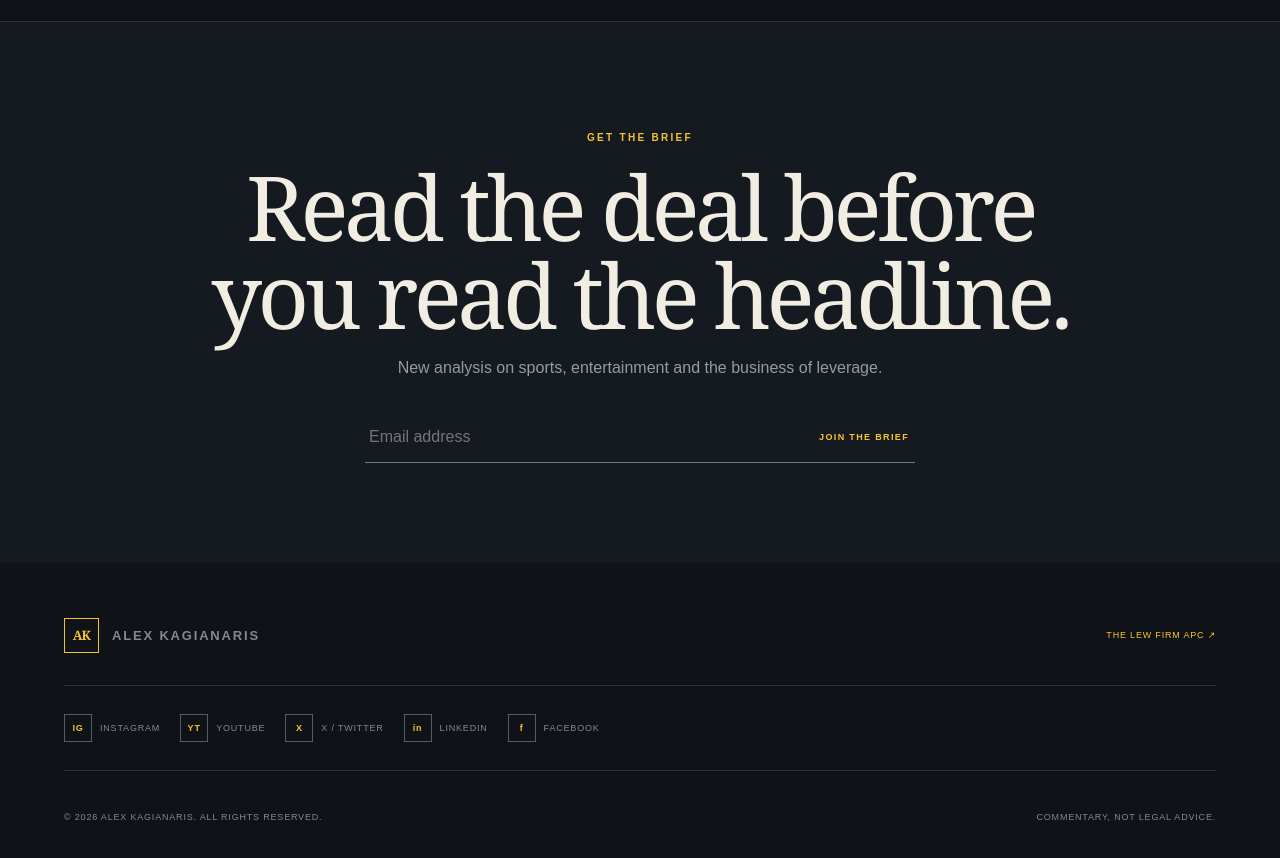
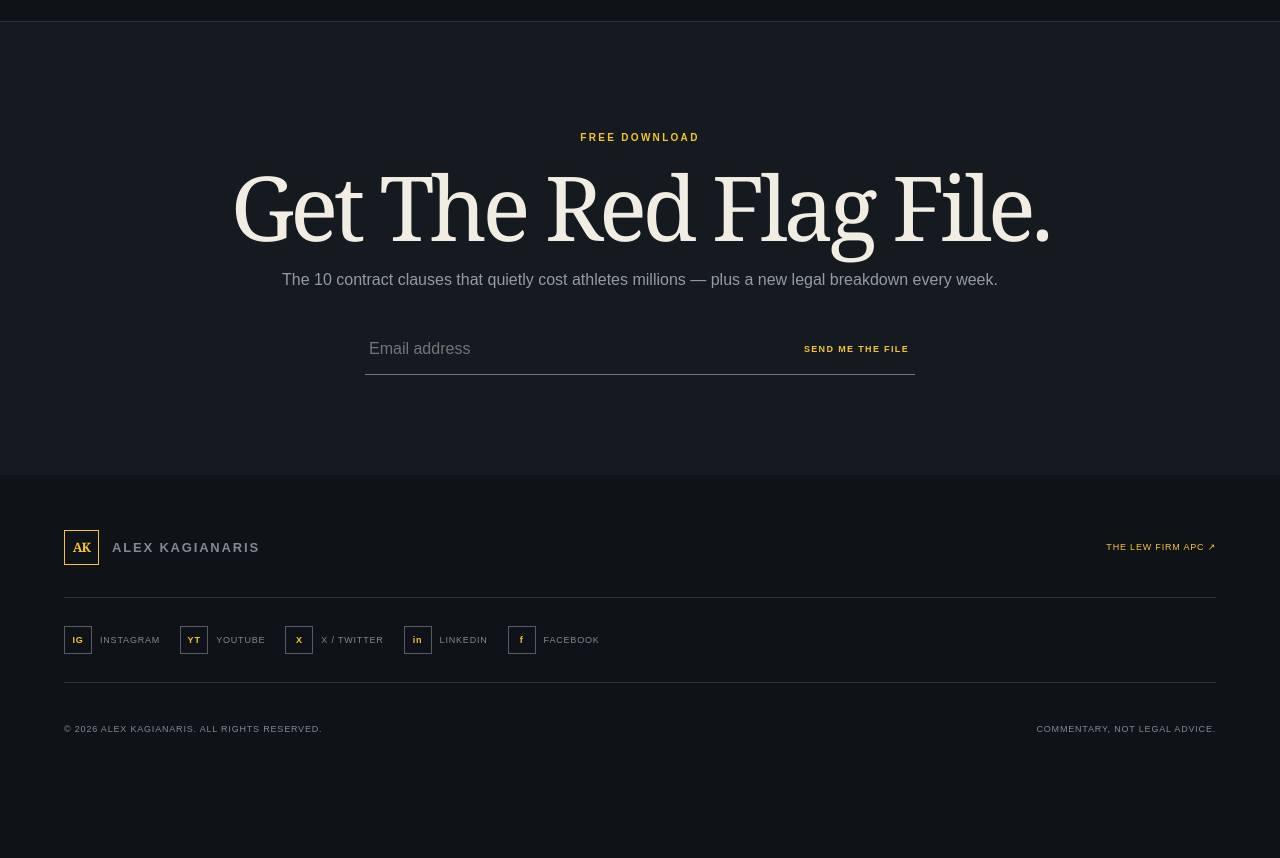
Before and after one commit to alexkaglew-ux/legal-audit, a React (Vite) app: page / in a window 1280 px wide. Shown: the part 8860-9718 px from the top of the page. After the commit the page ends 9658 px from the top, so only its background shows below. Built offline with nearby package versions, Linux system fonts and the light colour scheme.

Commit message:
Update App.jsx

```diff
--- a/src/App.jsx
+++ b/src/App.jsx
@@ -145,7 +145,7 @@ h<a className="hero-art" href="https://www.youtube.com/channel/UCawQ902E6uRDuF8R
 <a className="primary-button" href="https://thelewfirm.com" target="_blank" rel="noreferrer">Contact The Lew Firm <span>→</span></a>
 </section>
 
-<section className="newsletter" id="newsletter"><p className="eyebrow">GET THE BRIEF</p><h2>Read the deal before<br/>you read the headline.</h2><p>New analysis on sports, entertainment and the business of leverage.</p><form name="get-the-brief" method="POST" data-netlify="true" netlify-honeypot="bot-field"><input type="hidden" name="form-name" value="get-the-brief"/><p hidden><input name="bot-field"/></p><input type="email" name="email" required placeholder="Email address" aria-label="Email address"/><button type="submit">Join the brief</button></form></section>
+<section className="newsletter" id="newsletter"><p className="eyebrow">FREE DOWNLOAD</p><h2>Get The Red Flag File.</h2><p>The 10 contract clauses that quietly cost athletes millions — plus a new legal breakdown every week.</p><form name="get-the-brief" method="POST" data-netlify="true" netlify-honeypot="bot-field" action="/thank-you.html"><input type="hidden" name="form-name" value="get-the-brief"/><p hidden><input name="bot-field"/></p><input type="email" name="email" required placeholder="Email address" aria-label="Email address"/><button type="submit">Send me the file</button></form></section>
 
 <footer><div className="footer-top"><a className="brand" href="#top"><span className="brand-mark">AK</span><span>ALEX KAGIANARIS</span></a><a className="firm-link" href="https://thelewfirm.com" target="_blank" rel="noreferrer">THE LEW FIRM APC ↗</a></div><div className="social-row" aria-label="Social media">{SOCIALS.map(([name,icon,url])=><a key={name} href={url} target="_blank" rel="noreferrer" aria-label={name}><span>{icon}</span>{name}</a>)}</div><div className="footer-bottom"><p>© 2026 Alex Kagianaris. All rights reserved.</p><p>Commentary, not legal advice.</p></div></footer>
 </main>;
```
